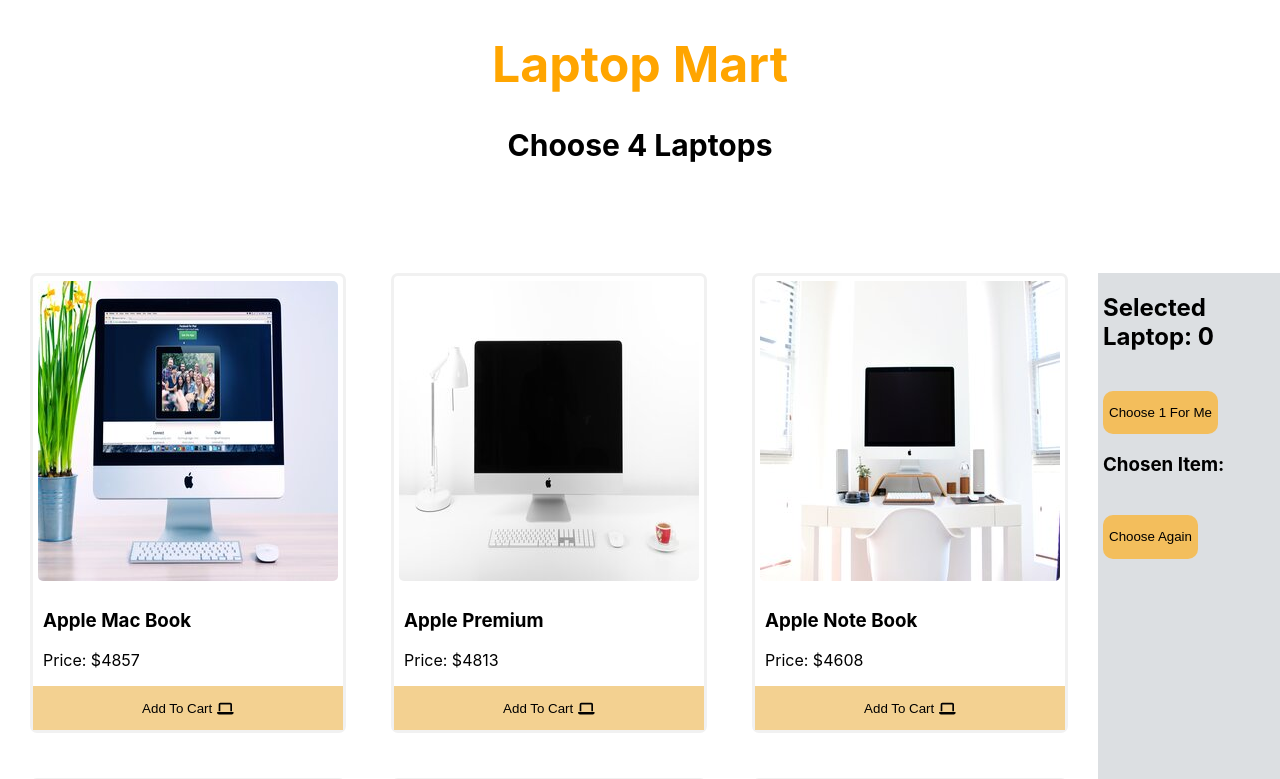
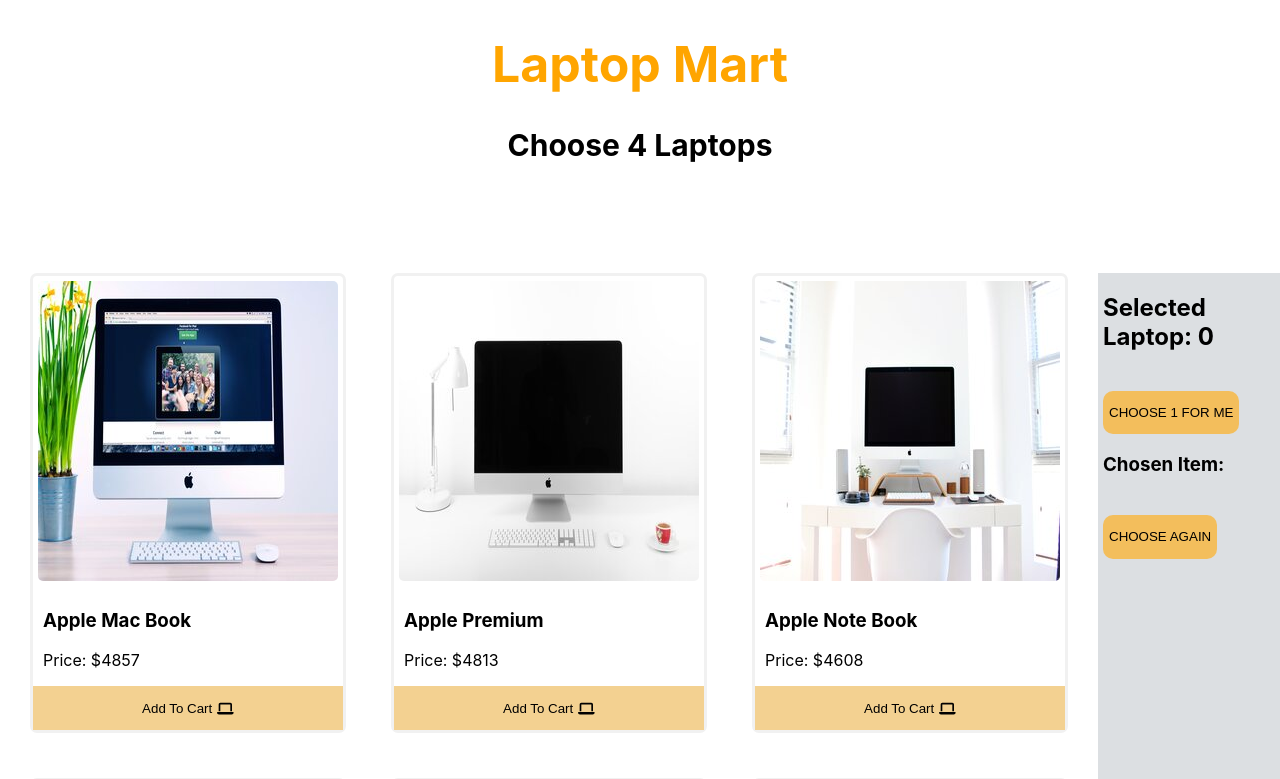
Before and after one commit to ariful892/laptop-mart, a React (Create React App) app: page / in a window 1280 px wide. Shown: the top 779 px of the page. Built offline with nearby package versions, Linux system fonts and the light colour scheme.

Commit message:
final final

```diff
--- a/src/components/Shop/Shop.js
+++ b/src/components/Shop/Shop.js
@@ -132,11 +132,11 @@
                         cart.map(name => <li>{name}</li>)
                     }
 
-                    <button onClick={() => chooseItem(productId, cart)} className='choose-btn'><p>Choose 1 For Me</p></button>
+                    <button onClick={() => chooseItem(productId, cart)} className='choose-btn'><p>CHOOSE 1 FOR ME</p></button>
 
                     <h3>Chosen Item: {selectItem}</h3>
 
-                    <button onClick={chooseAgain} className='choose-btn'><p>Choose Again</p></button>
+                    <button onClick={chooseAgain} className='choose-btn'><p>CHOOSE AGAIN</p></button>
 
                 </div>
 
```
Also changed, not shown: 1 other file (tests, documents, lock files or other folders).
